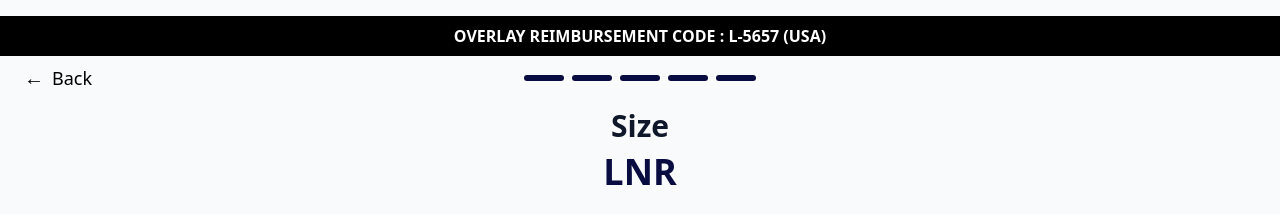
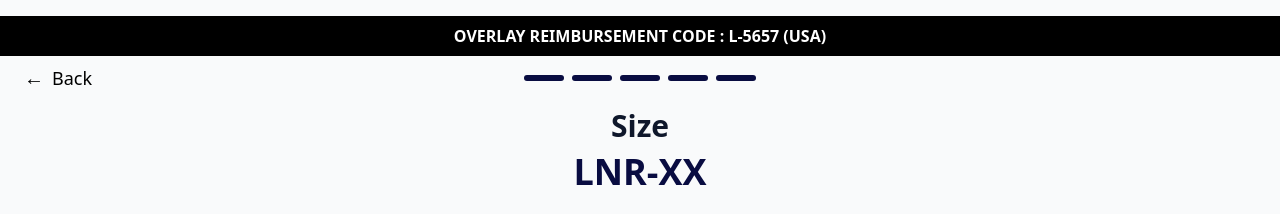
Before and after one commit to EthnoDev/ethnocare-online-tool, a React (Vite) app: page /sizing/liner/size in a window 1280 px wide. Shown: the top 214 px of the page. Built offline with nearby package versions, Linux system fonts and the light colour scheme.

Commit message:
time to complete the page

```diff
--- a/src/pages/sizing/liner/Size.jsx
+++ b/src/pages/sizing/liner/Size.jsx
@@ -18,7 +18,7 @@ export default function SizeLiner() {
   /** ---------- Data Retrieval ---------- */
   const unit = localStorage.getItem("units") === "imperial" ? "in" : "cm";
 
-  // Amputation (Matching SizeTF.jsx logic)
+  // Amputation
   const rawAmputation = localStorage.getItem("amputation") || "tf";
   let amputation = rawAmputation.charAt(0).toUpperCase() + rawAmputation.slice(1).toLowerCase();
 
@@ -31,11 +31,11 @@ export default function SizeLiner() {
   const activityLevel = rawActivity !== "—" ? rawActivity.toUpperCase() : "—";
 
   // Material
-  const linerMaterial = localStorage.getItem("liner_material") || "—";
-  const materialLabel =
-    linerMaterial !== "—" ? linerMaterial.toUpperCase() : "—";
+  const linerMaterial = localStorage.getItem("liner_material") || "—"; // 's30', 's40', or 'gel'
+  const materialLabel = linerMaterial !== "—" ? linerMaterial.toUpperCase() : "—";
 
   // Circumference & Length
+  const circumferenceMapped = localStorage.getItem("liner_circumference") || localStorage.getItem("raw_circumference") || "XX";
   const circumferenceRaw = localStorage.getItem("raw_circumference") || "—";
   const lengthRaw = localStorage.getItem("raw_length") || "—";
 
@@ -47,11 +47,45 @@ export default function SizeLiner() {
       : "—";
 
   // Thickness
-  const thickness = localStorage.getItem("liner_thickness") || "—"; // e.g. '3mm', '6mm'
+  const thicknessRaw = localStorage.getItem("liner_thickness") || "—"; // e.g., '3mm', '6mm', '3-6mm', '3-9mm', or just numbers '3', '6'
+  // Extract digits/hyphens for code formatting (e.g., "3mm" -> "3", "3-6mm" -> "3-6")
+  const thicknessCode = thicknessRaw.replace(/[^0-9-]/g, "") || "X";
 
-  // Material Checks
+  // Material & System Checks
   const isSilicone = linerMaterial === "s30" || linerMaterial === "s40";
   const isCushion = suspension === "cushion";
+  const isPin = suspension === "pin";
+  const suspensionCode = isCushion ? "C" : isPin ? "L" : "X";
+
+  const ampKey = rawAmputation.toLowerCase();
+
+  /** ---------- Size Code Logic ---------- */
+  const getSizeCode = () => {
+    // 1. Transtibial + S30 (Pin or Cushion)
+    if (ampKey === "transtibial" && linerMaterial === "s30") {
+      return `LNR-SIL-${suspensionCode}-${thicknessCode}-${circumferenceMapped}-30`;
+    }
+
+    // 2. Transtibial + S40 (Pin or Cushion) -> Fixed thickness 3
+    if (ampKey === "transtibial" && linerMaterial === "s40") {
+      return `LNR-SIL-${suspensionCode}-3-${circumferenceMapped}-40`;
+    }
+
+    // 3. Transfemoral + S40 + Pin -> Fixed thickness 2
+    if (ampKey === "transfemoral" && linerMaterial === "s40" && isPin) {
+      return `LNR-TF-SIL-L-2-${circumferenceMapped}-40`;
+    }
+
+    // 4. Transtibial OR Transfemoral + Gel (Pin or Cushion)
+    if ((ampKey === "transtibial" || ampKey === "transfemoral") && (linerMaterial === "gel" || !isSilicone)) {
+      return `LNR-GEL-${suspensionCode}-${thicknessCode}-${circumferenceMapped}`;
+    }
+
+    // Fallback default format
+    return `LNR-${circumferenceMapped}`;
+  };
+
+  const sizeCode = getSizeCode();
 
   /** ---------- Product Image Selection ---------- */
   const getProductImage = () => {
@@ -80,9 +114,9 @@ export default function SizeLiner() {
           {t("LinerSizing.title")}
         </h1>
 
-        {/* 2. Primary Size Code Placeholder */}
+        {/* 2. Primary Size Code Display */}
         <div className="flex flex-col items-center mb-6">
-          <p className="text-4xl font-bold font-sans text-[#090C41]">LNR</p>
+          <p className="text-4xl font-bold font-sans text-[#090C41]">{sizeCode}</p>
         </div>
 
         {/* 3. Product Summary Card */}
@@ -90,7 +124,7 @@ export default function SizeLiner() {
           <img
             src={getProductImage()}
             alt="Liner Product"
-            className="w-[90px] h-auto object-contain rounded-xl"
+            className="w-[140px] h-auto object-contain rounded-xl"
           />
 
           <div className="flex flex-col justify-between text-sm text-gray-700 font-sans h-full">
@@ -109,7 +143,7 @@ export default function SizeLiner() {
                 {t("LinerSizing.length")}: {lengthRaw} {unit}
               </p>
               <p>{t("LinerSizing.suspension")}: {suspensionLabel}</p>
-              <p>{t("LinerSizing.thickness")}: {thickness}</p>
+              <p>{t("LinerSizing.thickness")}: {thicknessRaw}</p>
             </div>
           </div>
         </div>
```
